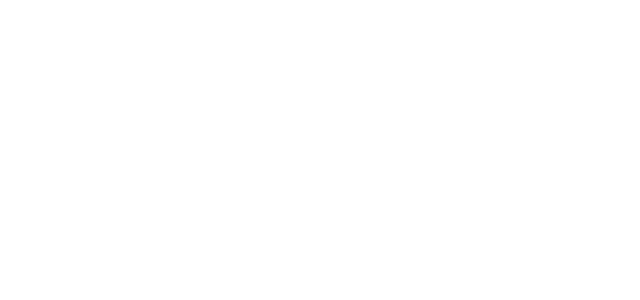
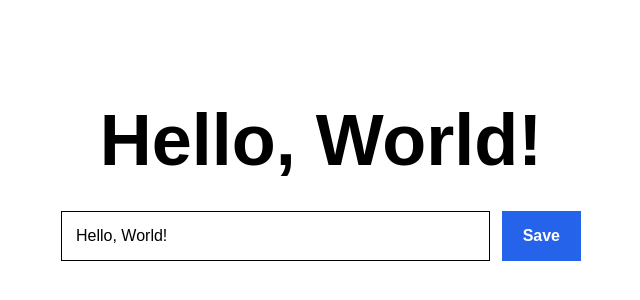
Before and after one commit to ThanhNV121097/project-2fc37493, a Next.js app in the folder code/frontend/: page / in a window 1280 px wide. Shown: the part 200-500 px from the top of the page, without its empty margins (319-959 px from the left). Built offline with nearby package versions, Linux system fonts and the light colour scheme.

Commit message:
Mount persisted editable greeting UI

```diff
--- a/code/frontend/app/page.tsx
+++ b/code/frontend/app/page.tsx
@@ -1,3 +1,10 @@
+import { PersistedEditableGreeting } from "@/components/PersistedEditableGreeting";
+import { initialGreeting } from "@/lib/mock/persisted-editable-greeting";
+
 export default function Page() {
-  return <main />;
+  return (
+    <main style={{ minHeight: "100vh", display: "grid", placeItems: "center", padding: "var(--space-24)" }}>
+      <PersistedEditableGreeting initialGreeting={initialGreeting.text} />
+    </main>
+  );
 }
```
